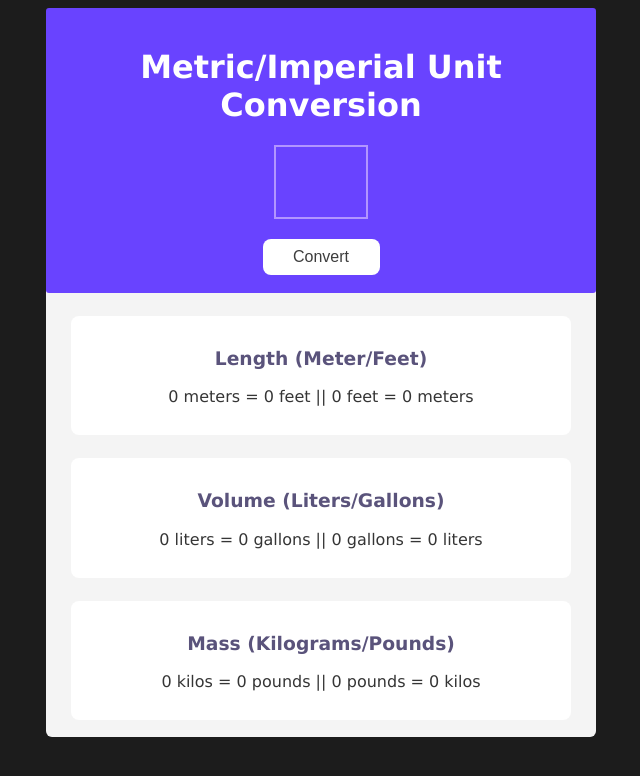
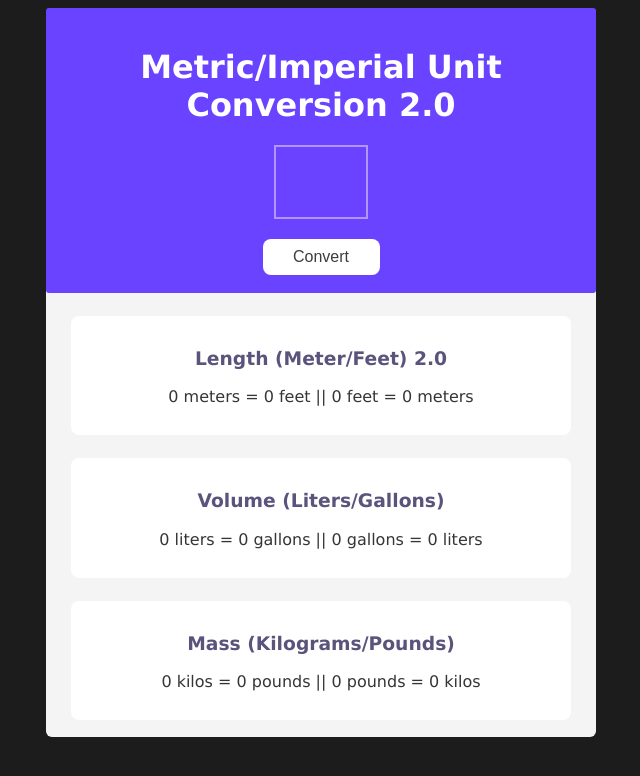
Before and after one commit to vako8-crypto/unit-convertor, a plain HTML site: page index.html in a window 1280 px wide. Shown: the whole page, without its empty margins (319-959 px from the left). Drawn offline with Linux system fonts and the light colour scheme.

Commit message:
Change number

```diff
--- a/index.html
+++ b/index.html
@@ -6,13 +6,13 @@
 </head>
 <body>  <div id="container">
     <div id="hero">
-        <h1> Metric/Imperial Unit Conversion </h1>
+        <h1> Metric/Imperial Unit Conversion 2.0</h1>
         <input type="text" id ="number"></input>
         <button id="convert-btn">Convert</button>
       </div>
 
      <div class="pockets">
-        <h3>Length (Meter/Feet)</h3>
+        <h3>Length (Meter/Feet) 2.0</h3>
         <p><span class="numberclass">0</span> meters = <span id="meterstofeet">0</span> feet || <span class="numberclass">0</span> feet = <span id="feettometers">0</span> meters</p>
      </div>
       <div class="pockets">
```
